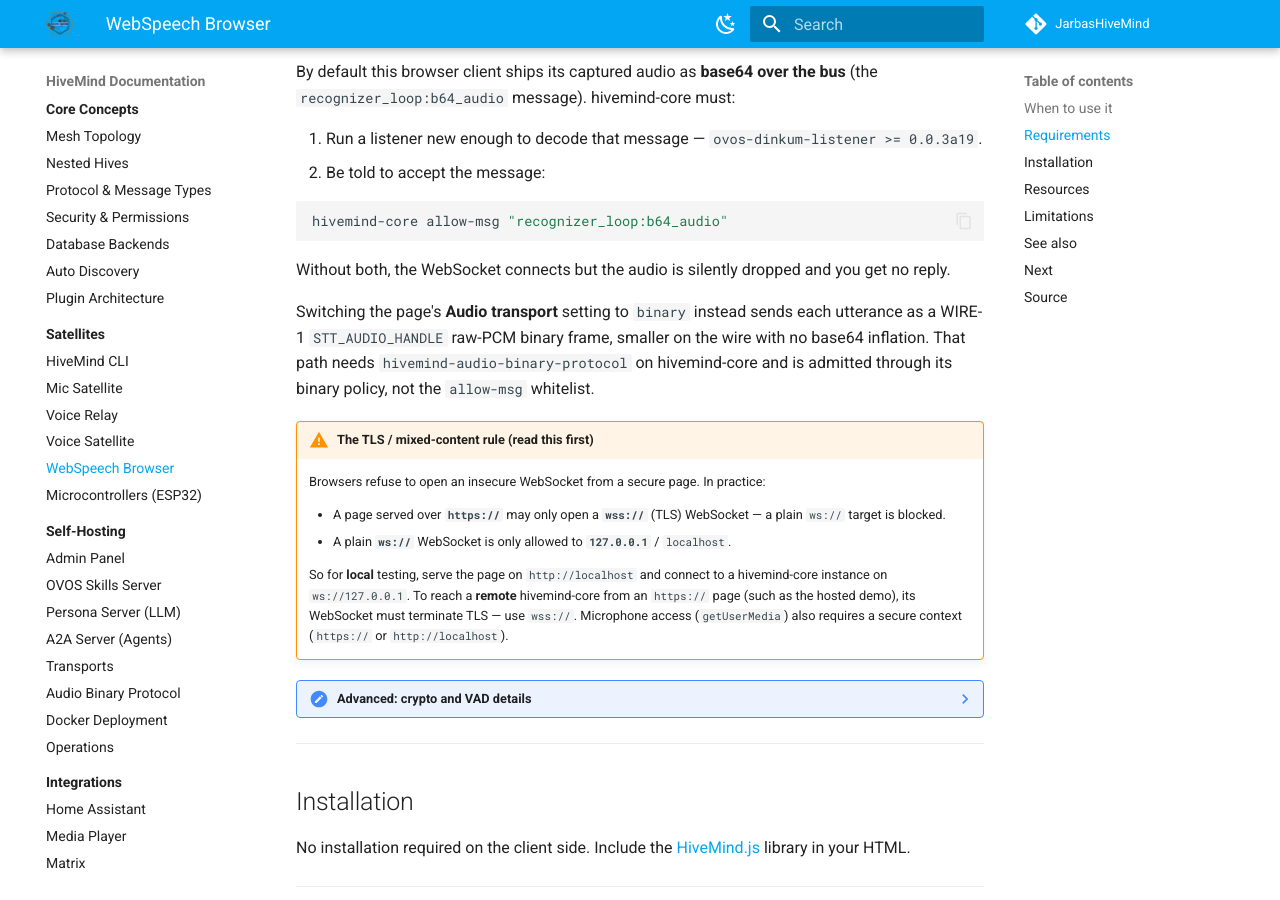
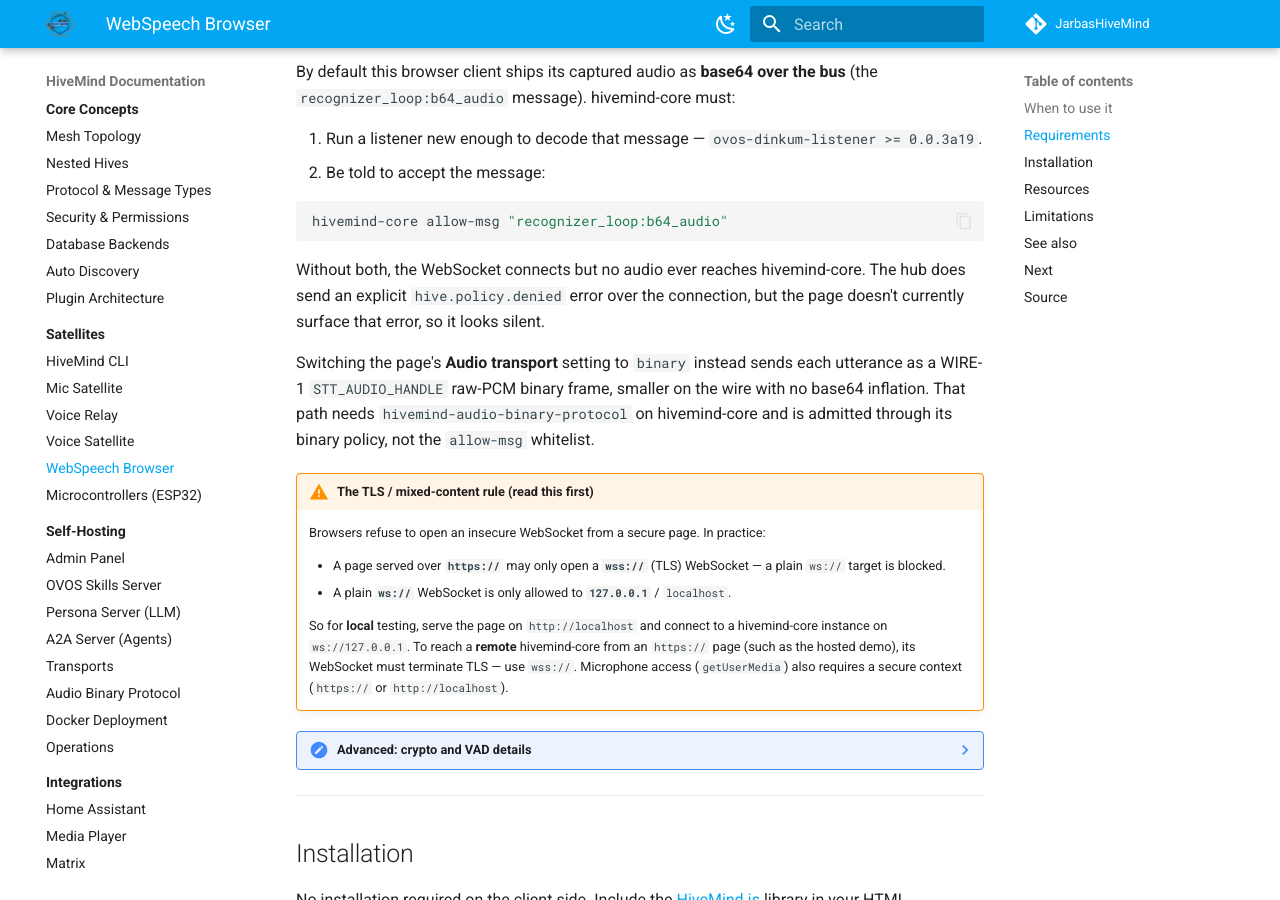
Before and after one commit to JarbasHiveMind/HiveMind-community-docs, an MkDocs documentation site: the page built from docs/satellites/webspeech.md, in a window 1280 px wide and 900 px high, scrolled down 1178 px. Built offline with MkDocs 1.6.1 and Material for MkDocs 9.7.7, drawn with Linux system fonts in a browser that asks for light colours.

Commit message:
fix: three pages wrongly claimed the hub silently drops denied messages
telegram.md, sip.md, webspeech.md all said hivemind-core silently
drops a policy-denied message instead of erroring. It doesn't: every
deny path sends an explicit hive.policy.denied bus message back to
the client. The actual gap is that these three bridges/pages don't
currently surface that error to the end user, which is what makes the
failure look silent — reworded to say that instead.

Co-Authored-By: Claude Fable 5 <noreply@anthropic.com>

````diff
--- a/docs/satellites/webspeech.md
+++ b/docs/satellites/webspeech.md
@@ -42,8 +42,9 @@ By default this browser client ships its captured audio as **base64 over the bus
    hivemind-core allow-msg "recognizer_loop:b64_audio"
    ```
 
-Without both, the WebSocket connects but the audio is silently dropped and you get no
-reply.
+Without both, the WebSocket connects but no audio ever reaches hivemind-core. The hub
+does send an explicit `hive.policy.denied` error over the connection, but the page
+doesn't currently surface that error, so it looks silent.
 
 Switching the page's **Audio transport** setting to `binary` instead sends each utterance
 as a WIRE-1 `STT_AUDIO_HANDLE` raw-PCM binary frame, smaller on the wire with no base64
````
Also changed, not shown: docs/integrations/sip.md (+3 -2 lines), docs/integrations/telegram.md (+3 -2 lines).
